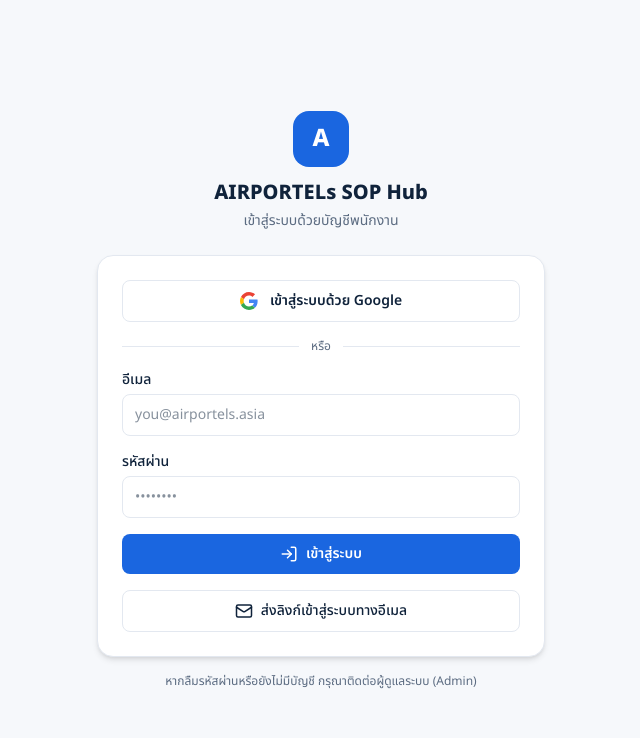
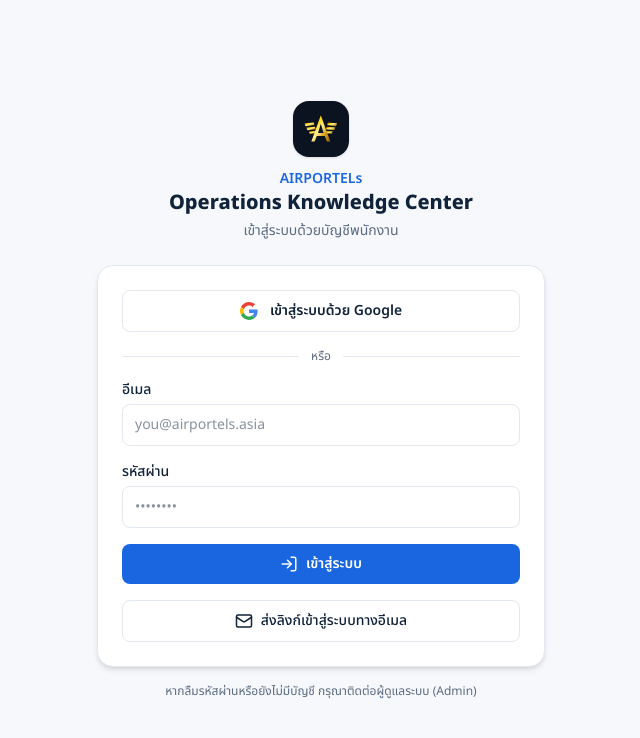
Before and after one commit to tanida-maker/OP_SOP-Handbook, a Next.js app: page /login in a window 1280 px wide. Shown: the top 738 px of the page, without its empty margins (319-959 px from the left). Built offline with nearby package versions, Linux system fonts and the light colour scheme.

Commit message:
Rebrand to Operations Knowledge Center + official AIRPORTELs winged-A logo

```diff
--- a/src/app/admin/layout.tsx
+++ b/src/app/admin/layout.tsx
@@ -2,6 +2,7 @@
 import { redirect } from "next/navigation";
 import { ArrowLeft, FileText, LayoutDashboard, Megaphone, Tags } from "lucide-react";
 import { getSessionUser } from "@/lib/supabase/server";
+import Logo from "@/components/Logo";
 
 const NAV = [
   { href: "/admin", label: "ภาพรวม", icon: LayoutDashboard },
@@ -25,12 +26,10 @@
         {/* Sidebar */}
         <aside className="md:w-60 md:shrink-0">
           <div className="mb-4 flex items-center gap-2">
-            <span className="grid h-9 w-9 place-items-center rounded-xl bg-brand-600 text-white font-extrabold">
-              A
-            </span>
+            <Logo size={36} />
             <div className="leading-tight">
               <p className="text-sm font-extrabold text-text">ระบบจัดการ</p>
-              <p className="text-[11px] text-muted">SOP Hub Admin</p>
+              <p className="text-[11px] text-muted">Knowledge Center Admin</p>
             </div>
           </div>
 
--- a/src/app/layout.tsx
+++ b/src/app/layout.tsx
@@ -11,12 +11,12 @@
 
 export const metadata: Metadata = {
   title: {
-    default: "AIRPORTELs SOP Hub",
-    template: "%s · AIRPORTELs SOP Hub",
+    default: "Operations Knowledge Center · AIRPORTELs",
+    template: "%s · Operations Knowledge Center",
   },
   description:
-    "ศูนย์รวมคู่มือการทำงาน SOP / WI สำหรับพนักงานหน้าสาขา AIRPORTELs",
-  applicationName: "AIRPORTELs SOP Hub",
+    "AIRPORTELs Operations Knowledge Center — ศูนย์รวมคู่มือการทำงาน SOP / WI สำหรับพนักงานหน้าสาขา",
+  applicationName: "Operations Knowledge Center",
 };
 
 export const viewport: Viewport = {
--- a/src/app/login/page.tsx
+++ b/src/app/login/page.tsx
@@ -1,6 +1,7 @@
 import { Suspense } from "react";
 import type { Metadata } from "next";
 import LoginForm from "./LoginForm";
+import Logo from "@/components/Logo";
 
 export const metadata: Metadata = { title: "เข้าสู่ระบบ" };
 
@@ -9,11 +10,12 @@
     <div className="flex min-h-screen items-center justify-center bg-bg px-4 py-10">
       <div className="w-full max-w-md">
         <div className="mb-6 text-center">
-          <div className="mx-auto mb-3 grid h-14 w-14 place-items-center rounded-2xl bg-brand-600 text-2xl font-extrabold text-white">
-            A
+          <div className="mb-3 flex justify-center">
+            <Logo size={56} />
           </div>
+          <p className="text-sm font-semibold text-brand-600">AIRPORTELs</p>
           <h1 className="text-xl font-extrabold text-text">
-            AIRPORTELs SOP Hub
+            Operations Knowledge Center
           </h1>
           <p className="mt-1 text-sm text-muted">
             เข้าสู่ระบบด้วยบัญชีพนักงาน
--- a/src/components/LeftRail.tsx
+++ b/src/components/LeftRail.tsx
@@ -13,6 +13,7 @@
   type LucideIcon,
 } from "lucide-react";
 import ThemeToggle from "./ThemeToggle";
+import Logo from "./Logo";
 import { createClient } from "@/lib/supabase/client";
 
 type Item = { href: string; label: string; icon: LucideIcon; badge?: number };
@@ -53,10 +54,10 @@
     <aside className="fixed inset-y-0 left-0 z-40 hidden w-[76px] flex-col items-center border-r border-border bg-surface py-5 md:flex">
       <Link
         href="/"
-        className="grid h-11 w-11 place-items-center rounded-2xl bg-brand-600 text-lg font-extrabold text-white shadow-sm"
-        title="AIRPORTELs SOP Hub"
+        title="Operations Knowledge Center"
+        className="transition hover:opacity-90"
       >
-        A
+        <Logo size={44} />
       </Link>
 
       <nav className="mt-8 flex flex-1 flex-col items-center gap-2">
--- /dev/null
+++ b/src/components/Logo.tsx
@@ -0,0 +1,56 @@
+// Official AIRPORTELs "winged-A" emblem (gold), matching the Scheduling app.
+// Self-contained inline SVG — no external asset/token dependency.
+
+export function AprtEmblem({ size = 26 }: { size?: number }) {
+  return (
+    <svg
+      width={size}
+      height={(size * 96) / 110}
+      viewBox="0 0 110 96"
+      xmlns="http://www.w3.org/2000/svg"
+      aria-hidden="true"
+    >
+      <defs>
+        <linearGradient id="aprt-gold" x1="0%" y1="0%" x2="100%" y2="100%">
+          <stop offset="0%" stopColor="#8B6914" />
+          <stop offset="15%" stopColor="#B8860B" />
+          <stop offset="30%" stopColor="#FFD700" />
+          <stop offset="50%" stopColor="#FFEB99" />
+          <stop offset="70%" stopColor="#DAA520" />
+          <stop offset="85%" stopColor="#B8860B" />
+          <stop offset="100%" stopColor="#8B6914" />
+        </linearGradient>
+      </defs>
+      <g fill="url(#aprt-gold)">
+        <path d="M 2,30 L 32,28 L 34,36 L 5,40 Z" />
+        <path d="M 8,44 L 36,42 L 38,50 L 11,53 Z" />
+        <path d="M 16,57 L 40,56 L 41,63 L 19,65 Z" />
+        <path d="M 78,28 L 108,30 L 105,40 L 76,36 Z" />
+        <path d="M 74,42 L 102,44 L 99,53 L 72,50 Z" />
+        <path d="M 69,56 L 94,57 L 91,65 L 68,63 Z" />
+        <path
+          fillRule="evenodd"
+          d="M 55,4 L 86,90 L 75,90 L 68,72 L 42,72 L 35,90 L 24,90 Z M 46,62 L 64,62 L 55,32 Z"
+        />
+      </g>
+    </svg>
+  );
+}
+
+// Emblem inside a dark rounded tile (matches Scheduling's dark brand chip).
+export default function Logo({
+  size = 44,
+  className = "",
+}: {
+  size?: number;
+  className?: string;
+}) {
+  return (
+    <span
+      className={`grid shrink-0 place-items-center rounded-2xl shadow-sm ${className}`}
+      style={{ width: size, height: size, background: "#0b1220" }}
+    >
+      <AprtEmblem size={size * 0.6} />
+    </span>
+  );
+}
--- a/src/components/SiteHeader.tsx
+++ b/src/components/SiteHeader.tsx
@@ -16,6 +16,7 @@
 } from "lucide-react";
 import ThemeToggle from "./ThemeToggle";
 import SearchBox from "./SearchBox";
+import Logo from "./Logo";
 import { createClient } from "@/lib/supabase/client";
 
 const NAV = [
@@ -47,15 +48,13 @@
       <div className="mx-auto flex h-16 max-w-6xl items-center gap-3 px-4">
         {/* Logo */}
         <Link href="/" className="flex items-center gap-2 shrink-0">
-          <span className="grid h-9 w-9 place-items-center rounded-xl bg-brand-600 text-white font-extrabold">
-            A
-          </span>
+          <Logo size={38} />
           <span className="hidden sm:block leading-tight">
             <span className="block text-sm font-extrabold tracking-tight text-text">
               AIRPORTELs
             </span>
             <span className="block text-[11px] font-medium text-muted">
-              SOP Hub
+              Operations Knowledge Center
             </span>
           </span>
         </Link>
```
